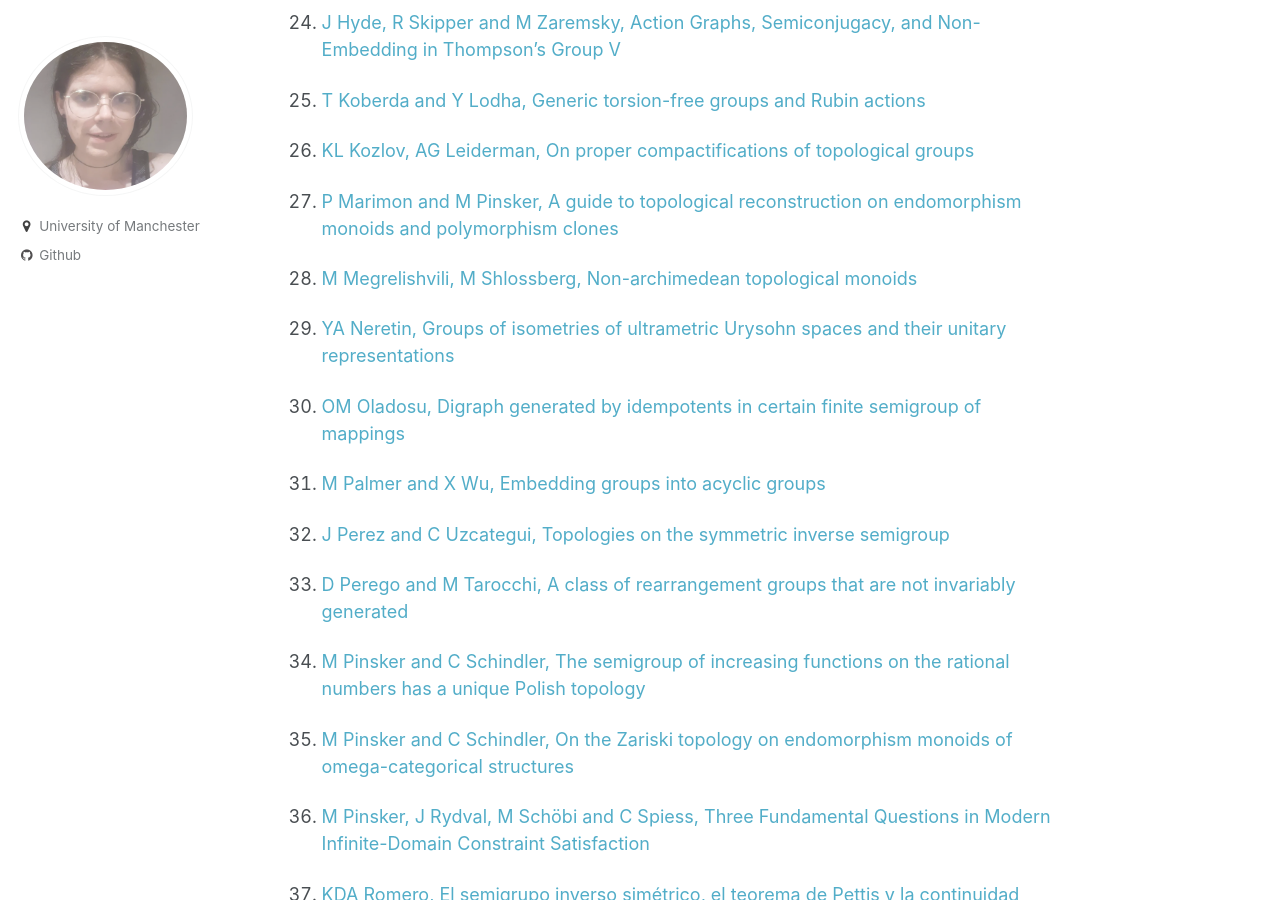
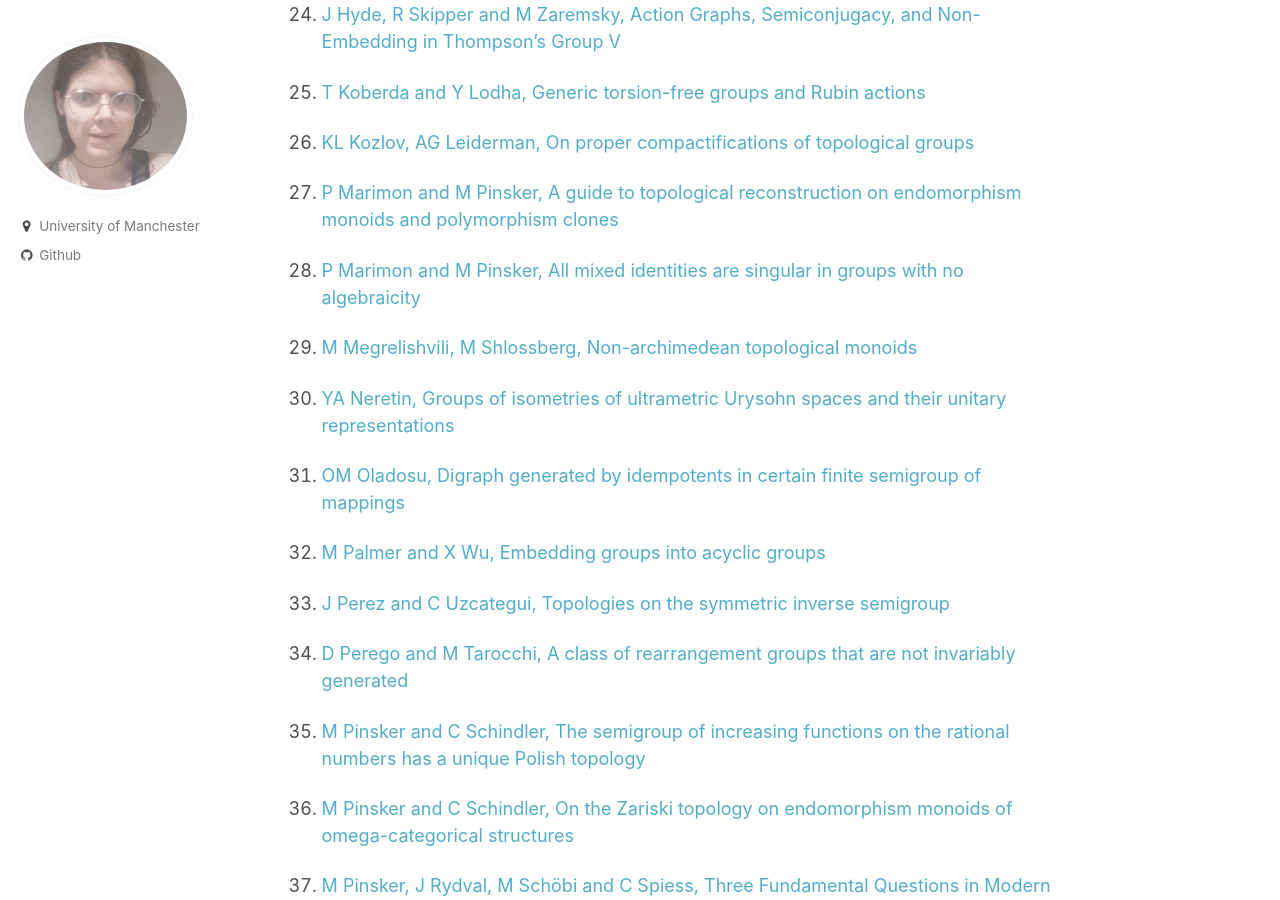
Before and after one commit to le27/L-Elliott, a Jekyll site: the page built from _pages/papers.md, in a window 1280 px wide and 900 px high, scrolled down 3761 px. Built offline with Jekyll 4.4.1, drawn with Linux system fonts in a browser that asks for light colours; our own code applies the rules of GitHub Pages for plain Markdown files; formulas are drawn with MathJax 3; some of the changed text lies outside the part shown.

Commit message:
Update papers.md

```diff
--- a/_pages/papers.md
+++ b/_pages/papers.md
@@ -125,7 +125,10 @@ and C Rosendal, Set theory, logic, and homeomorphism groups of manifolds](https:
 
 1. [KL Kozlov, AG Leiderman, On proper compactifications of topological groups](https://arxiv.org/pdf/2604.23201)
 
+
 1. [P Marimon and M Pinsker, A guide to topological reconstruction on endomorphism monoids and polymorphism clones](https://arxiv.org/pdf/2512.01086)
+
+1. [P Marimon and M Pinsker, All mixed identities are singular in groups with no algebraicity](https://arxiv.org/abs/2606.24741)
 
 1. [M Megrelishvili, M Shlossberg, Non-archimedean topological monoids](https://link.springer.com/content/pdf/10.1007/s00233-024-10485-z.pdf)
 
```
Also changed, not shown: other parts of _pages/papers.md (+1 -1 lines).
